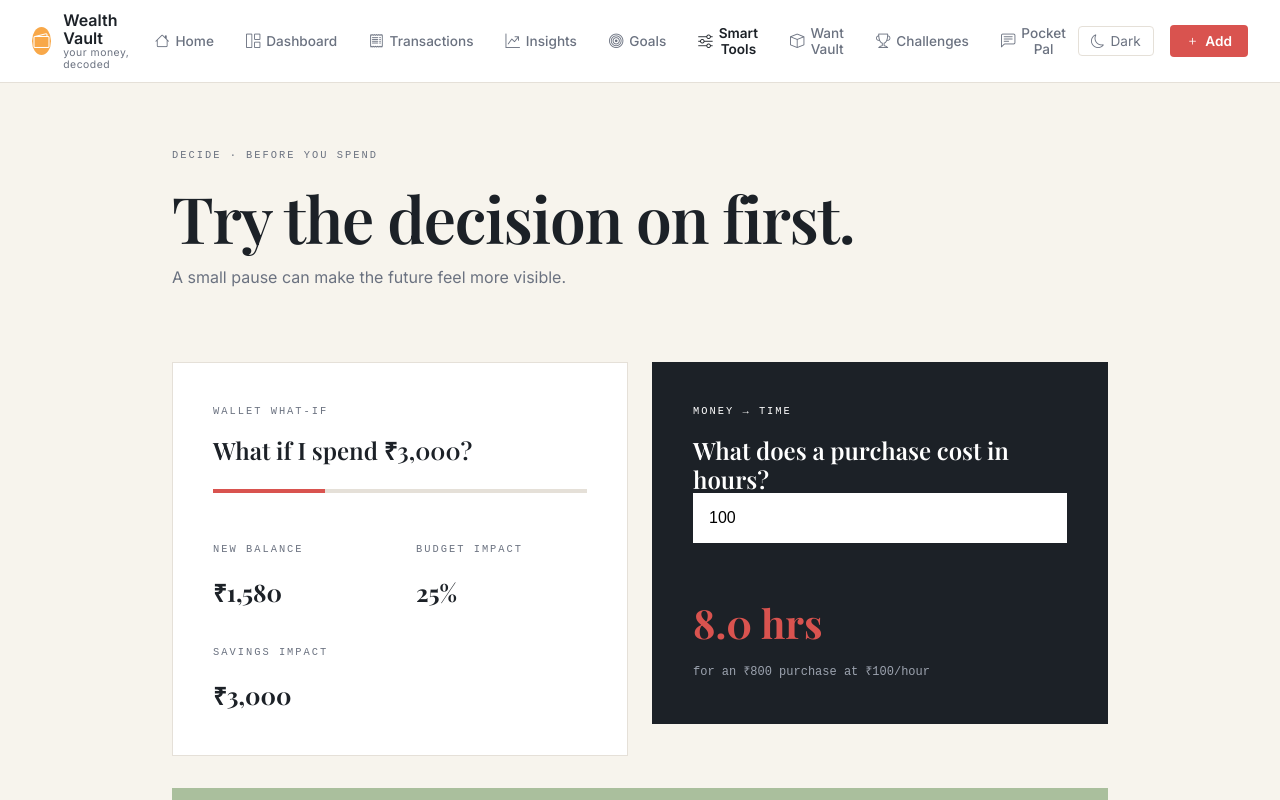
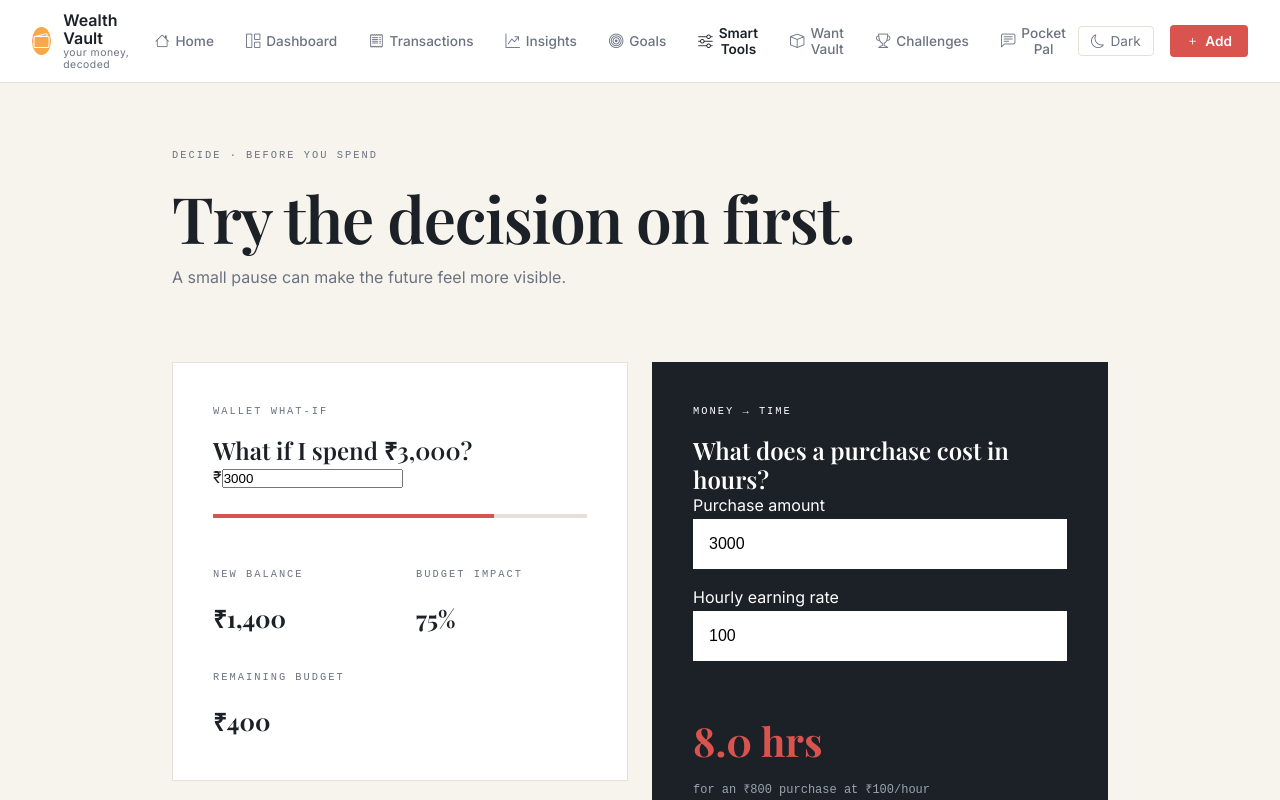
Before and after one commit to kinshukCoder-eng/Wealth-Vault, a React (Vite) app: page / in a window 1280 px wide. Both pictures are taken after a click on the button "Smart Tools". Shown: the top 800 px of the page. Built offline with nearby package versions, Linux system fonts and the light colour scheme; a web font is replaced by a local one.

Commit message:
fix: fixed Smart Tools

```diff
--- a/src/App.jsx
+++ b/src/App.jsx
@@ -966,6 +966,35 @@ function PocketPal({ stats }) {
 }
 
 function Tools({ stats }) {
+  const [whatIfAmount, setWhatIfAmount] = useState(3000);
+  const [purchaseAmount, setPurchaseAmount] = useState(800);
+  const [hourlyRate, setHourlyRate] = useState(100);
+
+  const safeWhatIfAmount = Math.max(0, Number(whatIfAmount) || 0);
+  const safePurchaseAmount = Math.max(0, Number(purchaseAmount) || 0);
+  const safeHourlyRate = Math.max(0, Number(hourlyRate) || 0);
+
+  // What-If calculations
+  const newBalance = stats.balance - safeWhatIfAmount;
+
+  const budgetImpact =
+    stats.budget > 0
+      ? (safeWhatIfAmount / stats.budget) * 100
+      : 0;
+
+  const newRemainingBudget =
+    stats.remaining - safeWhatIfAmount;
+
+  // Money → Time calculation
+  const workHours =
+    safeHourlyRate > 0
+      ? safePurchaseAmount / safeHourlyRate
+      : 0;
+
+  const handleThinkAgain = () => {
+    setWhatIfAmount(400);
+  };
+
   return (
     <div className="page-wrap">
       <Header
@@ -973,53 +1002,210 @@ function Tools({ stats }) {
         title="Try the decision on first."
         sub="A small pause can make the future feel more visible."
       />
+
       <div className="row g-4 mt-2 reveal">
+
+        {/* =========================
+            WALLET WHAT-IF
+        ========================= */}
         <div className="col-lg-6">
           <div className="tool-box">
-            <div style={{gridColumn: '1 / -1'}}>
+
+            <div style={{ gridColumn: "1 / -1" }}>
               <span className="eyebrow">Wallet What-If</span>
-              <h2>What if I spend ₹3,000?</h2>
-              <div className="progress-line"><i style={{width:'30%'}}></i></div>
+
+              <h2 className="what-if-title">
+              What if I spend {money(safeWhatIfAmount)}?
+              </h2>
+
+              <div className="what-if-input-wrap">
+              <span>₹</span>
+
+              <input
+                type="number"
+                min="0"
+                value={whatIfAmount}
+                onChange={(e) => setWhatIfAmount(e.target.value)}
+                placeholder="3000"
+                aria-label="What-if spending amount"
+              />
+              </div>
+
+              <div className="progress-line">
+                <i
+                  style={{
+                    width: `${Math.min(100, budgetImpact)}%`,
+                  }}
+                ></i>
+              </div>
             </div>
+
             <div>
               <span className="eyebrow">New balance</span>
-              <strong style={{fontSize:'1.5rem', fontFamily:'var(--font-serif)'}}>₹1,580</strong>
+
+              <strong
+                style={{
+                  fontSize: "1.5rem",
+                  fontFamily: "var(--font-serif)",
+                  color:
+                    newBalance < 0
+                      ? "var(--accent-primary)"
+                      : "var(--text-primary)",
+                }}
+              >
+                {money(newBalance)}
+              </strong>
             </div>
+
             <div>
               <span className="eyebrow">Budget impact</span>
-              <strong style={{fontSize:'1.5rem', fontFamily:'var(--font-serif)'}}>25%</strong>
+
+              <strong
+                style={{
+                  fontSize: "1.5rem",
+                  fontFamily: "var(--font-serif)",
+                }}
+              >
+                {Math.round(budgetImpact)}%
+              </strong>
             </div>
-            <div style={{gridColumn: '1 / -1'}}>
-              <span className="eyebrow">Savings impact</span>
-              <strong style={{fontSize:'1.5rem', fontFamily:'var(--font-serif)'}}>₹3,000</strong>
+
+            <div style={{ gridColumn: "1 / -1" }}>
+              <span className="eyebrow">
+                Remaining budget
+              </span>
+
+              <strong
+                style={{
+                  fontSize: "1.5rem",
+                  fontFamily: "var(--font-serif)",
+                  color:
+                    newRemainingBudget < 0
+                      ? "var(--accent-primary)"
+                      : "var(--text-primary)",
+                }}
+              >
+                {money(newRemainingBudget)}
+              </strong>
             </div>
+
           </div>
         </div>
+
+
+        {/* =========================
+            MONEY → TIME
+        ========================= */}
         <div className="col-lg-6">
           <div className="tool-box dark">
-            <div style={{gridColumn: '1 / -1'}}>
+
+            <div style={{ gridColumn: "1 / -1" }}>
               <span className="eyebrow">Money → Time</span>
-              <h2>What does a purchase cost in hours?</h2>
-              <input type="number" defaultValue="100" />
+
+              <h2>
+                What does a purchase cost in hours?
+              </h2>
+
+              <label className="tool-input-label">
+                Purchase amount
+              </label>
+
+              <input
+              type="number"
+              min="0"
+              value={whatIfAmount}
+              onChange={(e) => setWhatIfAmount(e.target.value)}
+              placeholder="3000"
+              aria-label="What-if spending amount"
+              />
+
+              <label className="tool-input-label">
+                Hourly earning rate
+              </label>
+
+              <input
+                type="number"
+                min="0"
+                value={hourlyRate}
+                onChange={(e) =>
+                  setHourlyRate(e.target.value)
+                }
+                placeholder="100"
+                aria-label="Hourly earning rate"
+              />
             </div>
-            <div style={{gridColumn: '1 / -1'}}>
-              <strong style={{fontSize:'2.5rem', fontFamily:'var(--font-serif)', color:'var(--accent-primary)'}}>8.0 hrs</strong>
-              <div style={{fontSize:'0.75rem', fontFamily:'var(--font-mono)', color:'#9ca3af', marginTop:'0.5rem'}}>for an ₹800 purchase at ₹100/hour</div>
+
+            <div style={{ gridColumn: "1 / -1" }}>
+              <strong
+                style={{
+                  fontSize: "2.5rem",
+                  fontFamily: "var(--font-serif)",
+                  color: "var(--accent-primary)",
+                }}
+              >
+                {workHours.toFixed(1)} hrs
+              </strong>
+
+              <div
+                style={{
+                  fontSize: "0.75rem",
+                  fontFamily: "var(--font-mono)",
+                  color: "#9ca3af",
+                  marginTop: "0.5rem",
+                }}
+              >
+                for an {money(safePurchaseAmount)} purchase
+                {" "}at {money(safeHourlyRate)}/hour
+              </div>
             </div>
+
           </div>
         </div>
+
+
+        {/* =========================
+            SPENDLESS
+        ========================= */}
         <div className="col-lg-12">
           <div className="tool-box green mt-2">
-            <div style={{display:'flex', justifyContent:'space-between', alignItems:'center'}}>
+
+            <div
+              style={{
+                display: "flex",
+                justifyContent: "space-between",
+                alignItems: "center",
+                gap: "2rem",
+              }}
+            >
               <div>
                 <span className="eyebrow">Spendless</span>
-                <h2>Think with your future self.</h2>
-                <p style={{fontSize:'0.85rem'}}>If you trim your next food order by ₹400, you preserve that money for your laptop fund. No shame, just information.</p>
+
+                <h2>
+                  Think with your future self.
+                </h2>
+
+                <p style={{ fontSize: "0.85rem" }}>
+                  If you trim your next food order by ₹400,
+                  you preserve that money for your goals.
+                  No shame, just information.
+                </p>
               </div>
-              <button className="primary-button" style={{background:'var(--accent-primary)'}}>Think again →</button>
+
+              <button
+                className="primary-button"
+                style={{
+                  background: "var(--accent-primary)",
+                  whiteSpace: "nowrap",
+                }}
+                onClick={handleThinkAgain}
+              >
+                Think again →
+              </button>
             </div>
+
           </div>
         </div>
+
       </div>
     </div>
   );
```
